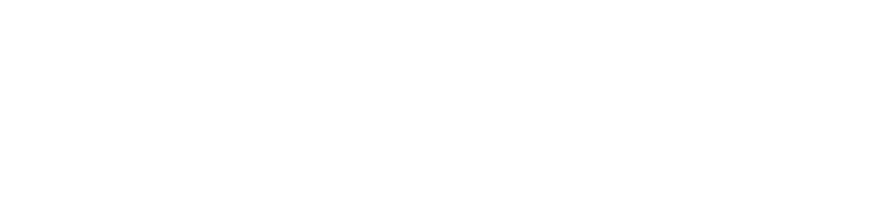
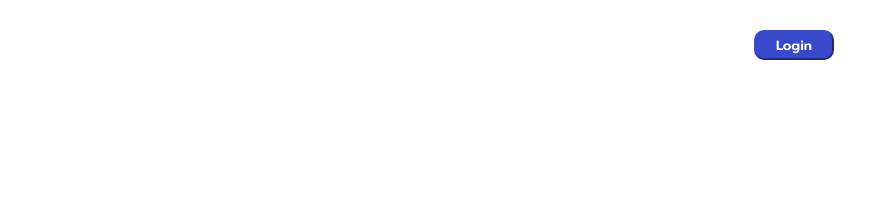
Before and after one commit to Kalhara-JA/Web, a plain HTML site: page login.html in a window 1280 px wide. Shown: the top 197 px of the page, 406-1280 px from the left. Drawn offline with Linux system fonts and the light colour scheme.

Commit message:
logoutbutton

```diff
--- a/aboutus.css
+++ b/aboutus.css
@@ -1,6 +1,19 @@
 @import url('https://fonts.googleapis.com/css2?family=Prompt:wght@600&display=swap');
 body{
     margin: 0;
+}
+.logging-state{
+    position: absolute;
+    right: 40px;
+    top: 30px;
+    z-index: 100;
+    width: 80px;
+    height: 30px;
+    font-family: 'Prompt', sans-serif;
+    border-radius: 10px;
+    border-color: #3949cb;
+    background-color: #3949cb;
+    color: white;
 }
 .aboutus-outer {
     height: 100vh;
--- /dev/null
+++ b/button.js
@@ -0,0 +1,12 @@
+const state = "false";
+
+function loggingState(button){
+    if(button.value == "true"){
+        location.href = "login.html";
+    }
+    else{
+        document.getElementById("#stateButton").innerHTML = `<span>Logout<span>`;
+        document.getElementById("#stateButton").value = "true";
+        state="true";
+    }
+}
--- a/index.css
+++ b/index.css
@@ -54,6 +54,21 @@ a{
     border-bottom: #1f286a 2px solid ;
     color: #759fd8;
 }
+.logging-state{
+    position: absolute;
+    right: 40px;
+    top: 30px;
+    z-index: 100;
+    width: 80px;
+    height: 30px;
+    font-family: 'Prompt', sans-serif;
+    border-radius: 10px;
+    border-color: #3949cb;
+    background-color: #3949cb;
+    color: white;
+}
+
+
 .image-outer{
     position: absolute;
     right: 200px;
--- a/login.css
+++ b/login.css
@@ -38,6 +38,19 @@ body {
     border-bottom: #d5e3f7 solid 2px;
     width: 100%;
     position: relative;
+}
+.logging-state{
+    position: absolute;
+    right: 40px;
+    top: 30px;
+    z-index: 100;
+    width: 80px;
+    height: 30px;
+    font-family: 'Prompt', sans-serif;
+    border-radius: 10px;
+    border-color: #3949cb;
+    background-color: #3949cb;
+    color: white;
 }
 
 .home-inner {
--- a/login.html
+++ b/login.html
@@ -6,15 +6,18 @@
     <meta http-equiv="X-UA-Compatible" content="IE=edge">
     <meta name="viewport" content="width=device-width, initial-scale=1.0">
     <link rel="stylesheet" href="login.css">
+    <link rel="icon" href="Assets/hat.png" type="image">
     <script src="login.js"></script>
+    <script src="button.js"></script>
     <title>Login | Purple Uni</title>
 </head>
 
-<body>
+<body onload="load2()">
     <div class="registration-outer">
         <div class="logo">
             <img src="Assets/logo.jpg" alt="">
         </div>
+        <button id="#stateButton" class="logging-state" value="true" name="stateButton" onclick="return loggingState(this)">Login</button>
         <div class="home-inner">
             <div class="home-element elements"><a href="index.html">Home</a></div>
             <div class="registration-element elements"><a href="registration.html">Registration</a></div>
--- a/login.js
+++ b/login.js
@@ -70,6 +70,7 @@ function validateForm(form) {
     if (validateUserType(usertype) == true) {
         if (validateUserId(userId) == true) {
             if (validatePassword(password) == true) {
+                document.getElementById("#stateButton").innerHTML = `<span>Logout<span>`;
                 return true;
             }
         }
--- a/registration.css
+++ b/registration.css
@@ -46,6 +46,19 @@ body{
     font-size: 20px;
     font-weight: 600;
     color: #1f286a;
+}
+.logging-state{
+    position: absolute;
+    right: 40px;
+    top: 30px;
+    z-index: 100;
+    width: 80px;
+    height: 30px;
+    font-family: 'Prompt', sans-serif;
+    border-radius: 10px;
+    border-color: #3949cb;
+    background-color: #3949cb;
+    color: white;
 }
 
 .home-inner {
```
Also changed, not shown: aboutus.html (+3 -0 lines), index.html (+3 -0 lines), registration.html (+3 -0 lines), Assets/hat.png (added).
